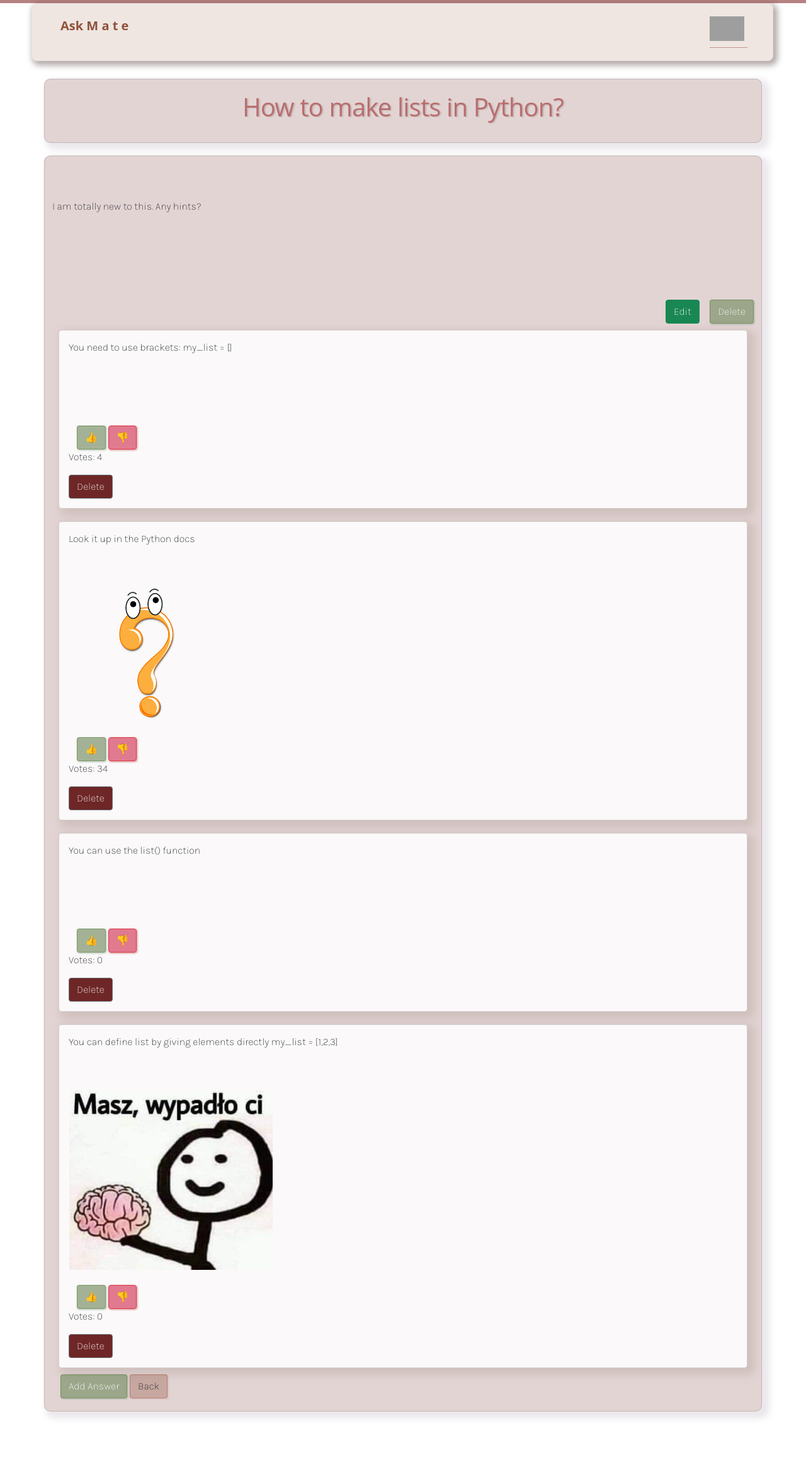
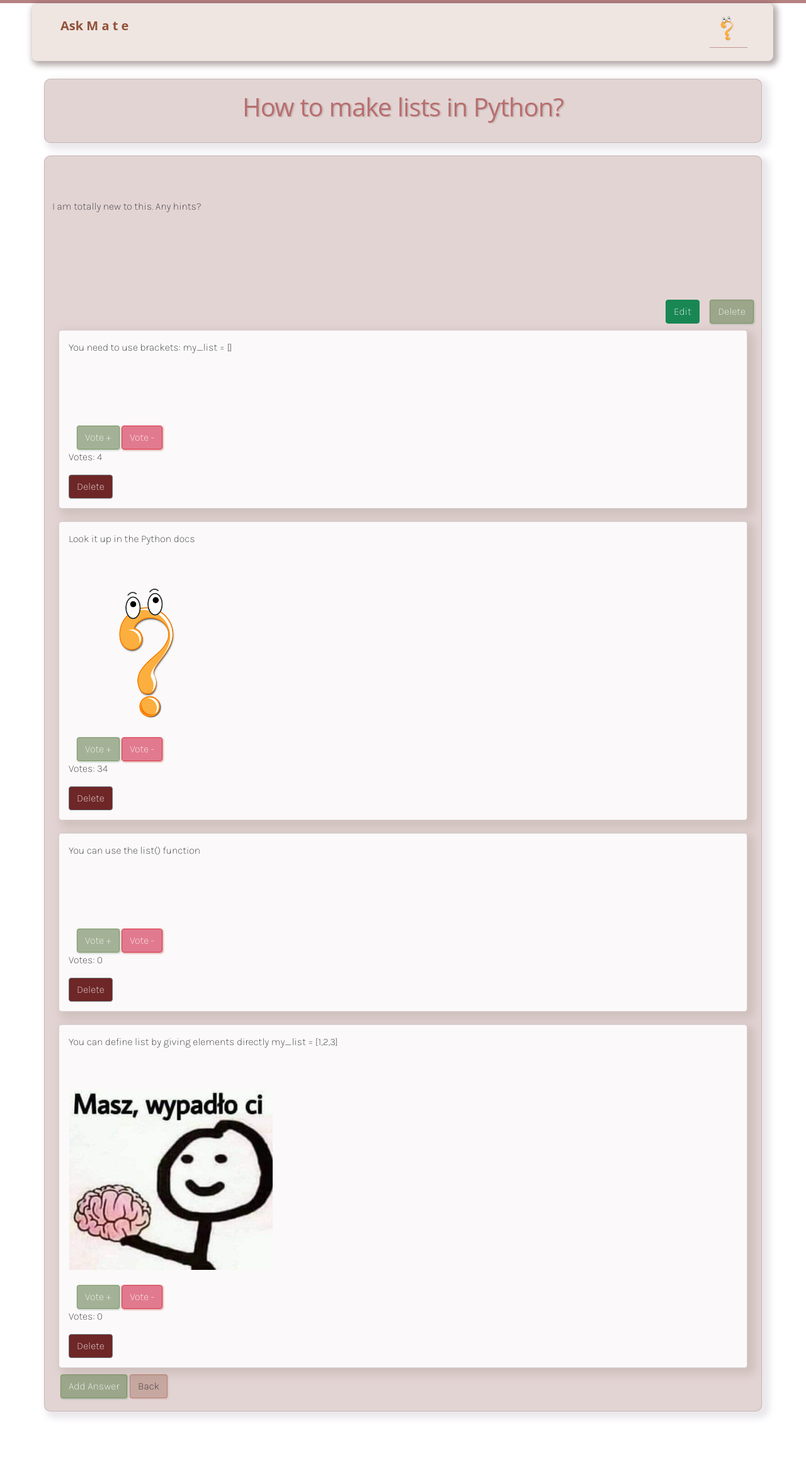
Before and after one commit to szopszop/AskMate_Forum, a Flask app: page /question/1 in a window 1280 px wide. Shown: the top 2319 px of the page at 63% size. Run offline with Flask 2, Linux system fonts and the light colour scheme; some libraries are stand-ins or nearby versions; grey boxes are pictures that could not be loaded.

Commit message:
Refactor Code

```diff
--- a/templates/layout.html
+++ b/templates/layout.html
@@ -4,7 +4,7 @@
     <meta charset="UTF-8">
     <meta http-equiv="X-UA-Compatible" content="IE=edge">
     <meta name="viewport" content="width=device-width, initial-scale=1.0">
-    <link rel="stylesheet" type="text/css" href="{{ url_for('static', filename='style.css') }}">
+    <link rel="stylesheet" type="text/css" href="{{ url_for('static', filename='css/style.css') }}">
     <link href="https://cdn.jsdelivr.net/npm/bootstrap@5.1.3/dist/css/bootstrap.min.css" rel="stylesheet"
           integrity="sha384-1BmE4kWBq78iYhFldvKuhfTAU6auU8tT94WrHftjDbrCEXSU1oBoqyl2QvZ6jIW3" crossorigin="anonymous">
     <link rel="preconnect" href="https://fonts.googleapis.com">
@@ -20,7 +20,7 @@
 
 <div class="toolbar">
     <a class="navbar-brand" href="#">Ask M a t e </a>
-    <img alt="question-mark" id="image-toolbar" src="http://assets.stickpng.com/images/5f511cefd8bf3900040fd61a.png"
+    <img alt="question-mark" id="image-toolbar" src="{{ url_for('static', filename='img/question-mark.png') }}"
          height="50px" width="60px"/>
 </div>
 
--- a/templates/question.html
+++ b/templates/question.html
@@ -35,10 +35,10 @@
                 {% endif %}
                 <br><br>
                 <form method="post" action="/answer/{{ answer['id'] }}/vote-up" style="display: inline-block">
-                    <button type="submit" class="btn btn-primary">👍</button>
+                    <button type="submit" class="btn btn-primary">Vote +</button>
                 </form>
                 <form method="post" action="/answer/{{ answer['id'] }}/vote-down" style="display: inline-block">
-                    <button type="submit" class="btn btn-danger">👎</button>
+                    <button type="submit" class="btn btn-danger">Vote -</button>
                 </form>
                 <p>Votes: {{ answer['vote_number'] }}</p>
                 <form method="post" action="/answer/{{ answer['id'] }}/delete" style="display: inline-block">
```
Also changed, not shown: static/css/style.css (renamed from static/style.css), static/img/question-mark.png (added).
